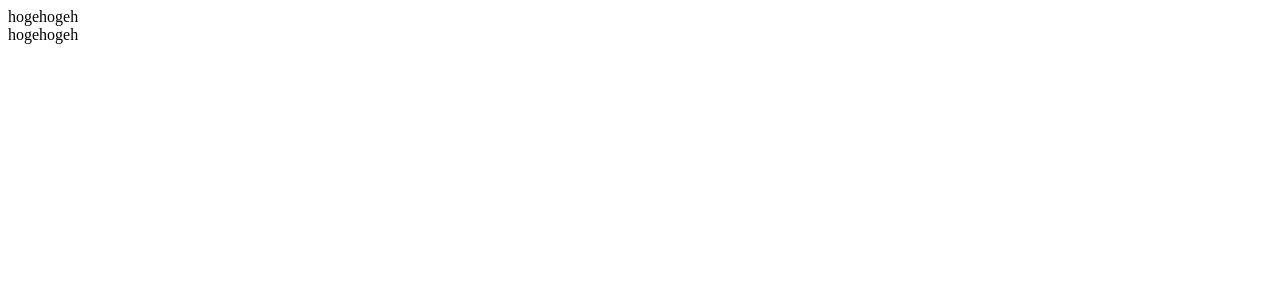
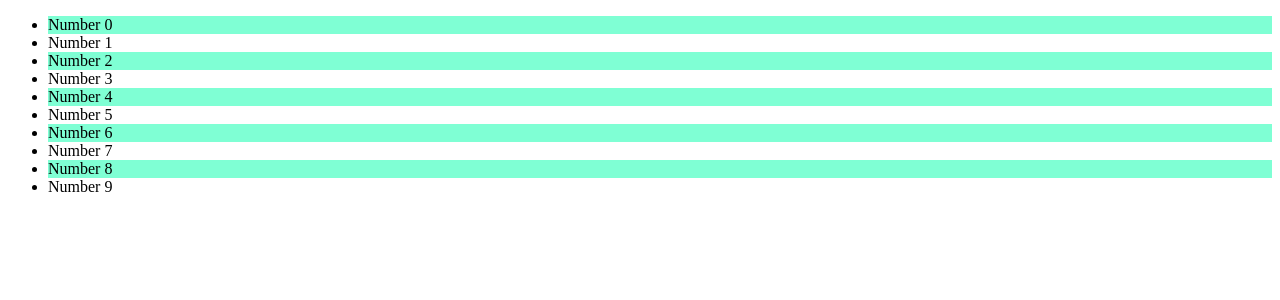
Before and after one commit to hachi-eiji/sandbox-mui-with-nextjs, a Next.js app: page /hello in a window 1280 px wide. Shown: the top 300 px of the page. Built offline with nearby package versions, Linux system fonts and the light colour scheme.

Commit message:
feat: sassを使う

```diff
--- /dev/null
+++ b/src/pages/hello/Hello.module.scss
@@ -0,0 +1,3 @@
+.listItem:nth-child(odd) {
+  background: aquamarine;
+}
--- a/src/pages/hello/index.tsx
+++ b/src/pages/hello/index.tsx
@@ -1,8 +1,14 @@
+import styles from './Hello.module.scss'
+
 export default function HelloIndex() {
+  const numbers: number[] = [];
+  for (let i = 0; i < 10; i++) {
+    numbers.push(i)
+  }
+
   return (
-    <>
-      <div>hogehogeh</div>
-      <div>hogehogeh</div>
-    </>
+    <ul>
+      {numbers.map(i => <li key={i} className={styles.listItem}>Number {i}</li>)}
+    </ul>
   )
 }
```
Also changed, not shown: package.json (+4 -3 lines), 1 other file (tests, documents, lock files or other folders).
